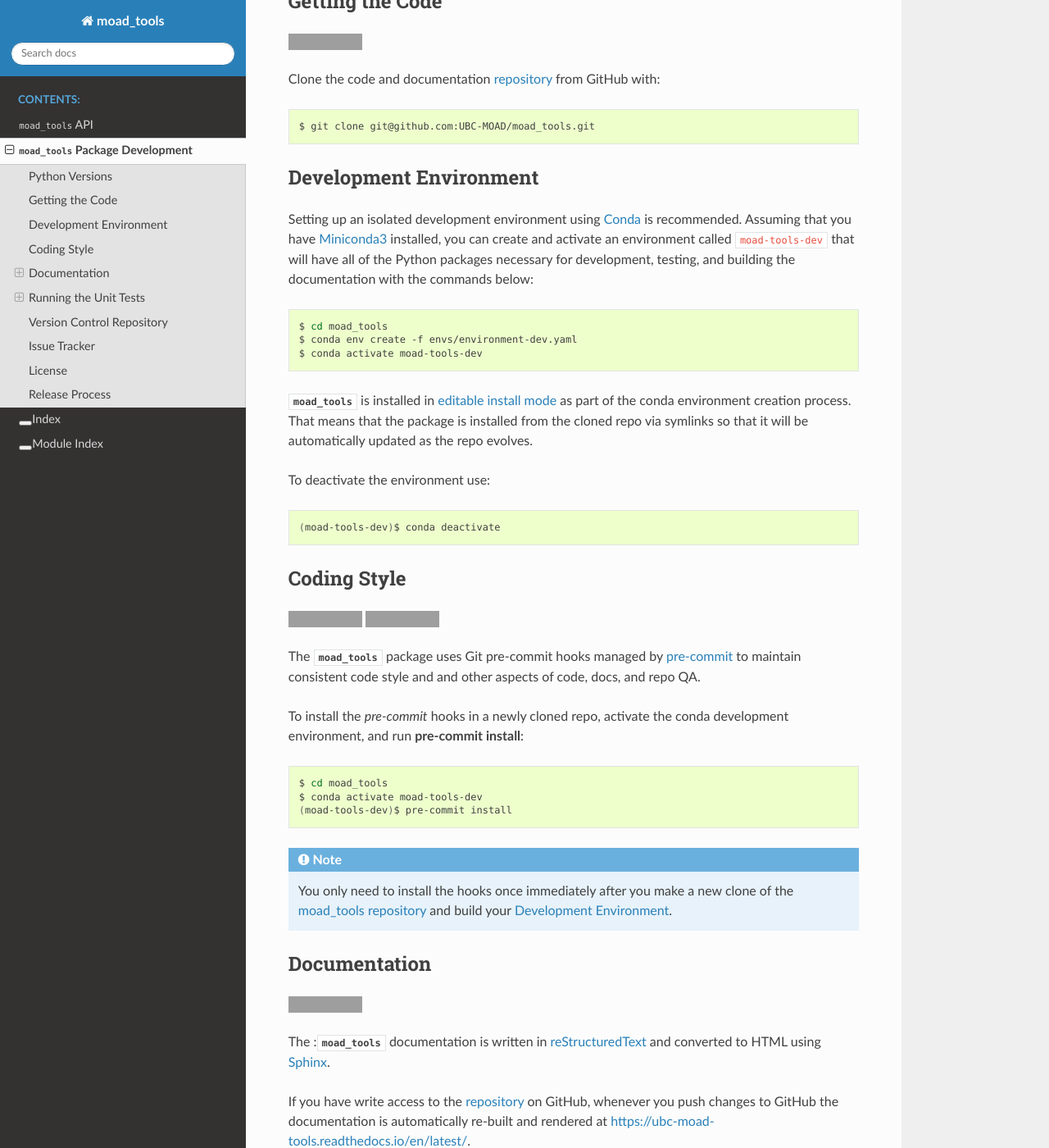
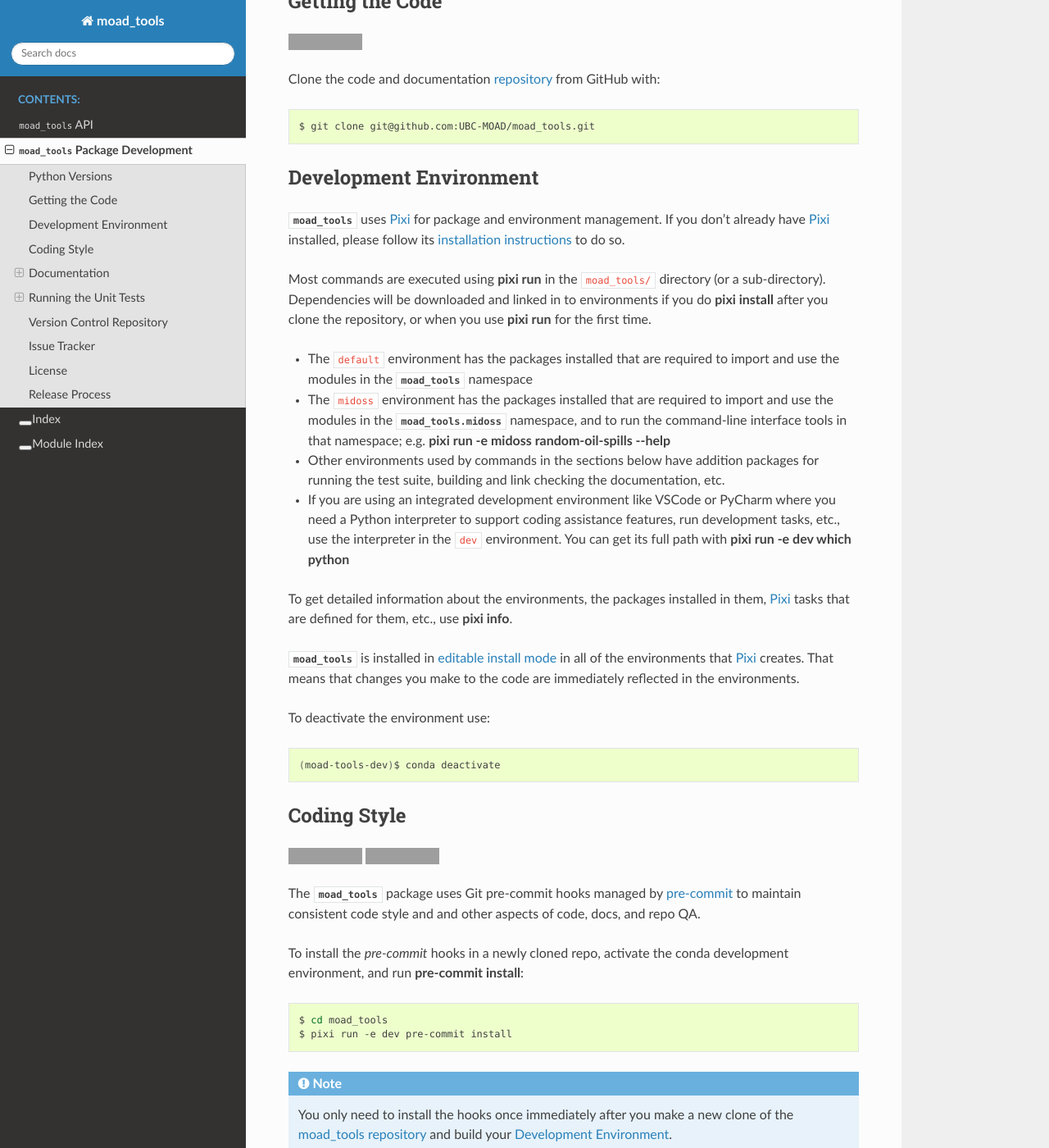
Before and after one commit to UBC-MOAD/moad_tools, a Sphinx documentation site: the page built from docs/pkg_development.rst, in a window 1280 px wide and 1400 px high, scrolled down 575 px. Shown: the whole window at 82% size. Built offline with Sphinx 7.4.7 and the Read the Docs theme 3.1.0, drawn with Linux system fonts in a browser that asks for light colours; grey boxes are pictures that could not be loaded.

Commit message:
Add Pixi `dev` environment
- Introduced a new `dev` environment with appropriate dependencies necessary for
development workflows
- Updated package development docs re: using Pixi for package and environments
management

```diff
--- a/docs/pkg_development.rst
+++ b/docs/pkg_development.rst
@@ -109,26 +109,48 @@ Clone the code and documentation `repository`_ from GitHub with:
 Development Environment
 =======================
 
-Setting up an isolated development environment using `Conda`_ is recommended.
-Assuming that you have `Miniconda3`_ installed,
-you can create and activate an environment called ``moad-tools-dev`` that will have
-all of the Python packages necessary for development,
-testing,
-and building the documentation with the commands below:
+:py:obj:`moad_tools` uses Pixi_ for package and environment management.
+If you don't already have Pixi_ installed,
+please follow its `installation instructions`_ to do so.
 
-.. _Conda: https://docs.conda.io/en/latest/
-.. _Miniconda3: https://docs.conda.io/en/latest/miniconda.html
+.. _Pixi: https://pixi.prefix.dev/latest/
+.. _`installation instructions`: https://pixi.prefix.dev/latest/installation/
 
-.. code-block:: bash
+Most commands are executed using :command:`pixi run` in the :file:`moad_tools/` directory
+(or a sub-directory).
+Dependencies will be downloaded and linked in to environments if you do :command:`pixi install`
+after you clone the repository,
+or when you use :command:`pixi run` for the first time.
 
-    $ cd moad_tools
-    $ conda env create -f envs/environment-dev.yaml
-    $ conda activate moad-tools-dev
+* The ``default`` environment has the packages installed that are required to import and use the modules
+  in the :py:obj:`moad_tools` namespace
 
-:py:obj:`moad_tools` is installed in `editable install mode`_ as part of the
-conda environment creation process.
-That means that the package is installed from the cloned repo via symlinks so that
-it will be automatically updated as the repo evolves.
+* The ``midoss`` environment has the packages installed that are required to import and use the modules
+  in the :py:obj:`moad_tools.midoss` namespace,
+  and to run the command-line interface tools in that namespace;
+  e.g. :command:`pixi run -e midoss random-oil-spills --help`
+
+* Other environments used by commands in the sections below have addition packages for running
+  the test suite,
+  building and link checking the documentation,
+  etc.
+
+* If you are using an integrated development environment like VSCode or PyCharm
+  where you need a Python interpreter to support coding assistance features,
+  run development tasks,
+  etc.,
+  use the interpreter in the ``dev`` environment.
+  You can get its full path with :command:`pixi run -e dev which python`
+
+To get detailed information about the environments,
+the packages installed in them,
+`Pixi`_ tasks that are defined for them,
+etc.,
+use :command:`pixi info`.
+
+:py:obj:`moad_tools` is installed in `editable install mode`_ in all of the environments that
+`Pixi`_ creates.
+That means that changes you make to the code are immediately reflected in the environments.
 
 .. _editable install mode: https://pip.pypa.io/en/stable/topics/local-project-installs/#editable-installs
 
@@ -165,8 +187,7 @@ and run :command:`pre-commit install`:
 .. code-block:: bash
 
     $ cd moad_tools
-    $ conda activate moad-tools-dev
-    (moad-tools-dev)$ pre-commit install
+    $ pixi run -e dev pre-commit install
 
 .. note::
     You only need to install the hooks once immediately after you make a new clone of the
```
Also changed, not shown: pyproject.toml (+27 -0 lines), 1 other file.
